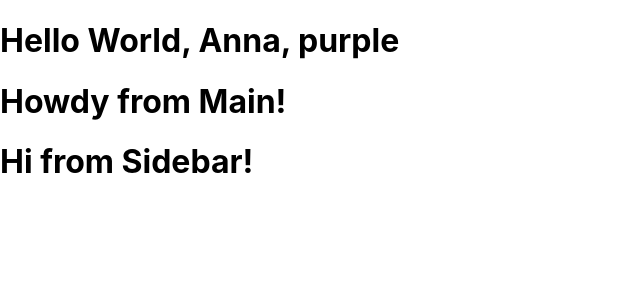
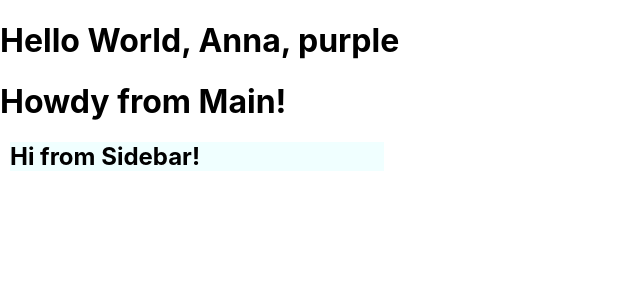
Before and after one commit to ishaniKapoor/react-basics, a React (Create React App) app: page / in a window 1280 px wide. Shown: the top 300 px of the page, without its empty margins (0-640 px from the left). Built offline with nearby package versions, Linux system fonts and the light colour scheme.

Commit message:
learnt in line css styling

```diff
--- a/src/components/Sidebar.js
+++ b/src/components/Sidebar.js
@@ -1,6 +1,15 @@
 function Sidebar(props){
+    const asideStyle =  {
+        background: "azure",
+        width: "calc(30% - 10px)",
+        marginLeft: "10px",
+    }
     return(
-        <h1>{props.greet} from Sidebar!</h1>
+        <aside
+        style={asideStyle}
+        className="sidebar-component">
+            <h1>{props.greet} from Sidebar!</h1>
+        </aside>
     );
 };
 
```
